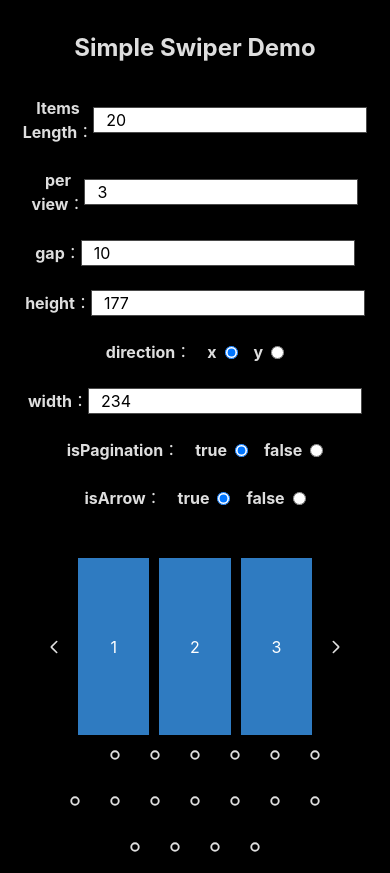
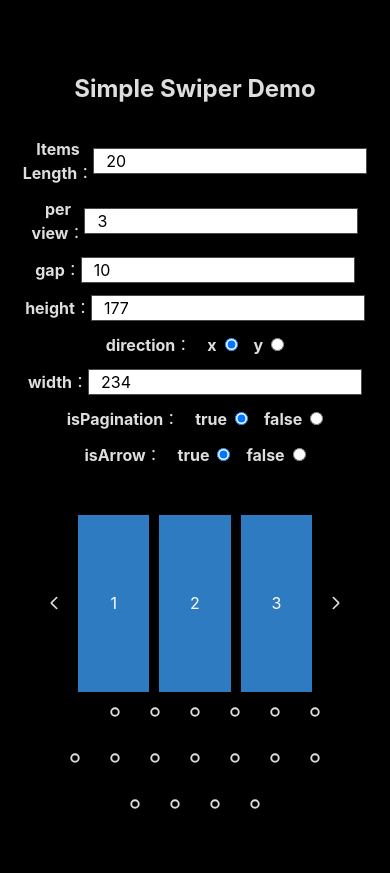
Before and after one commit to Rock070/vue-simple-swiper, a Vue app: page / in a window 390 px wide. After the commit the page ends 844 px from the top, so only its background shows below. Built offline with nearby package versions, Linux system fonts and the light colour scheme; some icons are missing.

Commit message:
fix: rwd

```diff
--- a/src/components/WorkTable.vue
+++ b/src/components/WorkTable.vue
@@ -31,7 +31,7 @@ const itemLength = computed({
 </script>
 
 <template>
-  <div class="mb-10 grid gap-y-6 grid-cols-1 md:grid-cols-2 lg:grid-cols-3">
+  <div class="mb-10 grid gap-y-3 md:gap-y-6 grid-cols-1 md:grid-cols-2 lg:grid-cols-3">
     <div class="flex-center">
       <label for="items">Items Length：</label>
       <input
```
